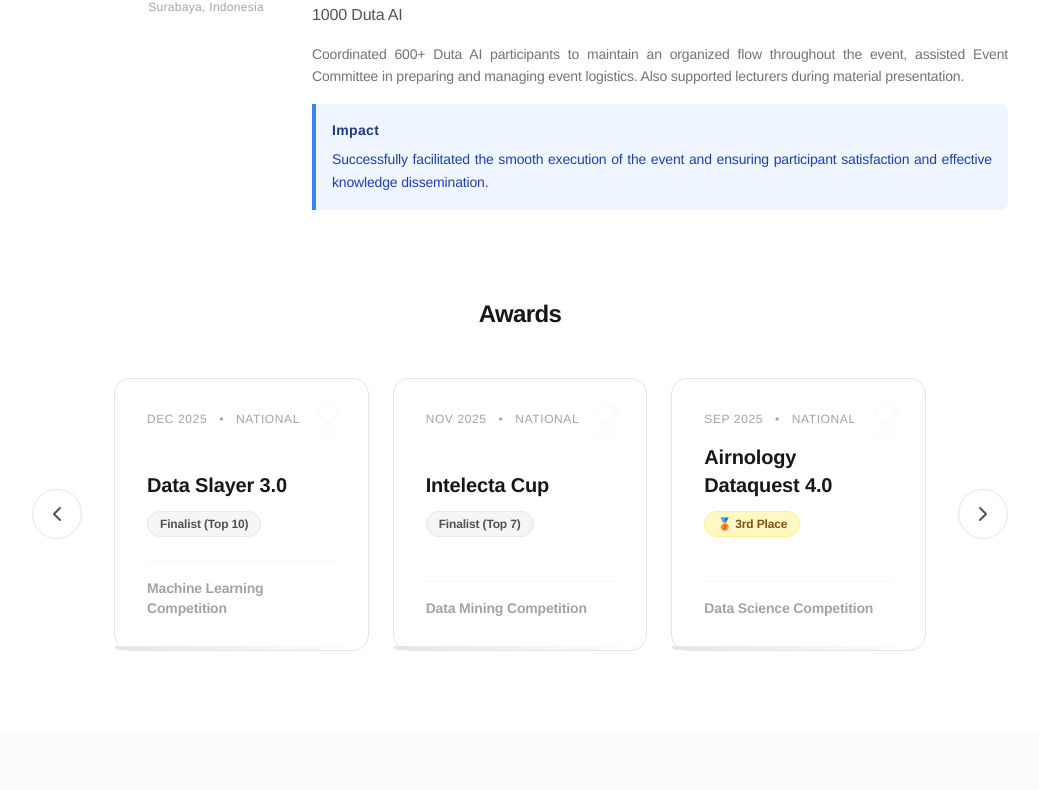
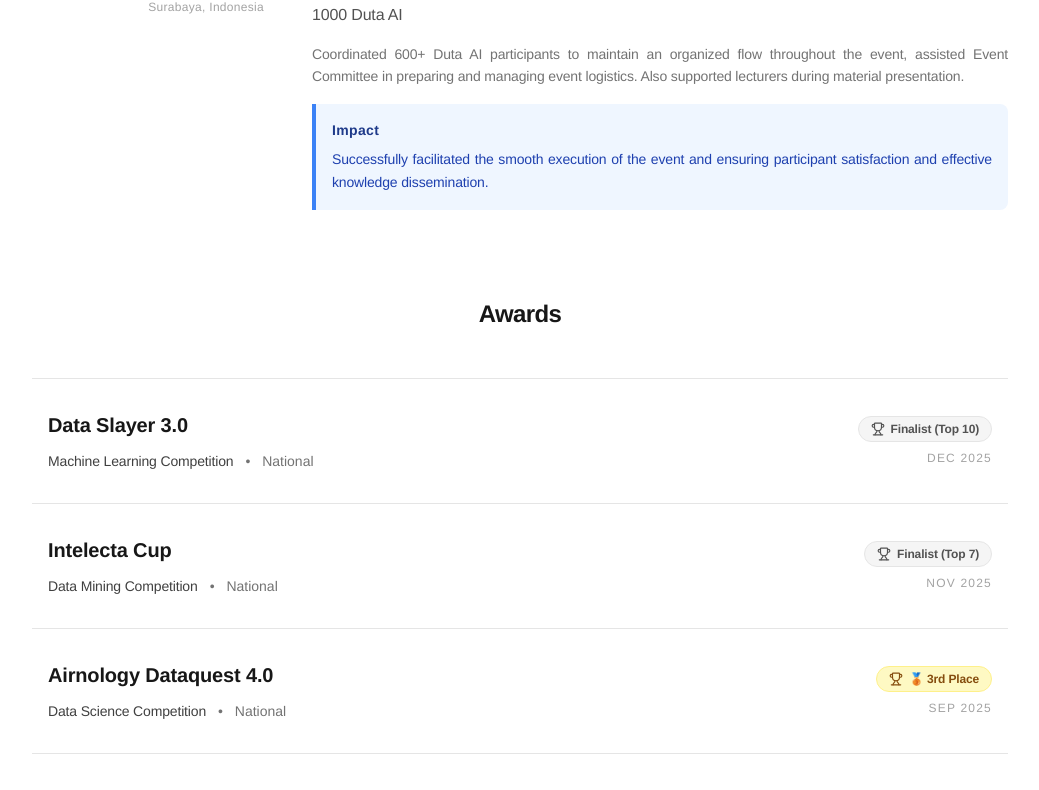
Before and after one commit to abidalfrz/portfolio, a React (Vite) app: page / in a window 1280 px wide. Shown: the part 3263-4053 px from the top of the page, without its empty margins (120-1159 px from the left). Built offline with nearby package versions, Linux system fonts and the light colour scheme.

Commit message:
fix: fix sections

```diff
--- a/src/sections/Experience.jsx
+++ b/src/sections/Experience.jsx
@@ -96,80 +96,47 @@
         </div>
       }
 
-      <div>
-        <h2 className="font-semibold text-2xl md:text-3l font-light text-center mb-12 text-primary dark:text-white tracking-tight">
-          Awards
-        </h2>
+      {ACHIEVEMENTS.length > 0 && (
+        <div>
+          <h2 className="font-semibold text-2xl md:text-3lg font-light text-center mb-12 text-primary dark:text-white tracking-tight">
+            Awards
+          </h2>
 
-        <div className="flex items-center gap-4 md:gap-8">
-
-          <button
-            onClick={prevSlide}
-            className="hidden md:flex shrink-0 p-3 rounded-full bg-white dark:bg-neutral-900 border border-neutral-200 dark:border-neutral-800 text-neutral-600 dark:text-neutral-400 hover:bg-primary dark:hover:bg-white hover:text-white dark:hover:text-primary hover:border-primary transition-all duration-300 z-10"
-            aria-label="Previous Award"
-          >
-            <ChevronLeft size={24} />
-          </button>
-
-          <div className="flex-1 grid md:grid-cols-2 lg:grid-cols-3 gap-6">
-            {visibleAwards.map((award, idx) => (
+          <div className="flex flex-col border-t border-neutral-200 dark:border-neutral-800">
+            {ACHIEVEMENTS.map((award, idx) => (
               <div
                 key={`${award.title}-${idx}`}
-                className="group relative bg-white dark:bg-neutral-900 border border-neutral-200 dark:border-neutral-800 p-8 rounded-2xl hover:border-neutral-400 dark:hover:border-neutral-600 hover:shadow-xl dark:hover:shadow-neutral-900/50 transition-all duration-300 ease-in-out hover:-translate-y-1 h-full flex flex-col"
+                className="group relative flex flex-col md:flex-row md:items-center justify-between border-b border-neutral-200 dark:border-neutral-800 py-6 md:py-8 px-4 transition-all duration-300 hover:bg-neutral-50 dark:hover:bg-neutral-900/50"
               >
-                <div className="absolute top-6 right-6 text-neutral-50 dark:text-neutral-800 group-hover:text-neutral-100 dark:group-hover:text-neutral-700 transition-colors duration-300">
-                  <Trophy size={32} strokeWidth={1} />
-                </div>
 
-                <div className="flex items-center gap-3 text-xs font-medium text-neutral-400 dark:text-neutral-500 uppercase tracking-wider mb-4 relative z-10">
-                  <span>{award.date}</span>
-                  <span>•</span>
-                  <span>{award.scale}</span>
-                </div>
-
-                <div className="relative z-10 mb-auto">
-                  <h3 className="text-xl font-bold text-primary dark:text-white group-hover:text-black dark:group-hover:text-white transition-colors mb-3 min-h-[3.5rem] flex items-end">
+                <div className="flex-1 mb-4 md:mb-0 pr-0 md:pr-6">
+                  <h3 className="text-lg md:text-xl font-bold text-primary dark:text-white group-hover:text-black dark:group-hover:text-gray-300 transition-colors leading-snug">
                     {award.title}
                   </h3>
-
-                  <div className="mb-4">
-                    <span className={`inline-flex items-center gap-1.5 px-3 py-1 rounded-full text-xs font-semibold border ${award.rank.includes('Finalist') ? 'bg-neutral-100 dark:bg-neutral-800 text-neutral-600 dark:text-neutral-300 border-neutral-200 dark:border-neutral-700' : 'bg-yellow-100 dark:bg-yellow-900/30 text-yellow-800 dark:text-yellow-200 border-yellow-200 dark:border-yellow-700'}`}>
-                      {award.rank}
+                  <div className="flex flex-wrap items-center gap-2 md:gap-3 mt-3 text-xs md:text-sm text-neutral-500 dark:text-neutral-400">
+                    <span className="font-medium text-neutral-700 dark:text-neutral-300">{award.type}</span>
+                    <span className="hidden md:inline">•</span>
+                    <span className="bg-neutral-100 dark:bg-neutral-800 px-2 py-0.5 rounded md:bg-transparent md:p-0 md:border-none uppercase md:normal-case tracking-wider md:tracking-normal text-[10px] md:text-sm">
+                      {award.scale}
                     </span>
                   </div>
                 </div>
 
-                <div className="relative z-10 mt-2 border-t border-neutral-100 dark:border-neutral-800 pt-4">
-                    <div className="text-sm font-semibold text-neutral-400 dark:text-neutral-500">
-                      {award.type}
-                    </div>
+                <div className="shrink-0 flex flex-row md:flex-col items-center md:items-end justify-between md:justify-center gap-3 md:gap-2">
+                  <span className={`inline-flex items-center gap-1.5 px-3 py-1 rounded-full text-xs font-bold border ${award.rank.includes('Finalist') ? 'bg-neutral-100 dark:bg-neutral-800 text-neutral-600 dark:text-neutral-300 border-neutral-200 dark:border-neutral-700' : 'bg-yellow-100 dark:bg-yellow-900/30 text-yellow-800 dark:text-yellow-200 border-yellow-200 dark:border-yellow-700'}`}>
+                    <Trophy size={14} /> {award.rank}
+                  </span>
+                  <span className="text-xs font-medium text-neutral-400 dark:text-neutral-500 uppercase tracking-widest">
+                    {award.date}
+                  </span>
                 </div>
 
-                <div className="absolute bottom-0 left-0 w-full h-1 bg-gradient-to-r from-neutral-200 to-transparent group-hover:from-primary group-hover:to-neutral-400 transition-all duration-300 rounded-b-2xl dark:from-neutral-800 dark:group-hover:from-white dark:group-hover:to-neutral-600"></div>
+                <div className="absolute left-0 top-0 h-full w-1 bg-transparent group-hover:bg-primary dark:group-hover:bg-white transition-colors duration-300"></div>
               </div>
             ))}
           </div>
-
-          <button
-            onClick={nextSlide}
-            className="hidden md:flex shrink-0 p-3 rounded-full bg-white dark:bg-neutral-900 border border-neutral-200 dark:border-neutral-800 text-neutral-600 dark:text-neutral-400 hover:bg-primary dark:hover:bg-white hover:text-white dark:hover:text-primary hover:border-primary transition-all duration-300 z-10"
-            aria-label="Next Award"
-          >
-            <ChevronRight size={24} />
-          </button>
-
         </div>
-
-        <div className="md:hidden flex justify-center gap-6 mt-8">
-          <button onClick={prevSlide} className="p-3 rounded-full border border-neutral-200 dark:border-neutral-800 text-neutral-600 dark:text-neutral-400 hover:bg-primary dark:hover:bg-white hover:text-white transition-all">
-            <ChevronLeft size={24} />
-          </button>
-          <button onClick={nextSlide} className="p-3 rounded-full border border-neutral-200 dark:border-neutral-800 text-neutral-600 dark:text-neutral-400 hover:bg-primary dark:hover:bg-white hover:text-white transition-all">
-            <ChevronRight size={24} />
-          </button>
-        </div>
-
-      </div>
+      )}
 
     </section>
   );
--- a/src/sections/Writes.jsx
+++ b/src/sections/Writes.jsx
@@ -44,7 +44,7 @@
       <div className="max-w-4xl mx-auto px-6">
 
         <div className="mb-12">
-          <h2 className="font-semibold text-2xl md:text-3xl text-primary dark:text-white text-center tracking-tight mb-4">
+          <h2 className="font-semibold text-2xl md:text-3l text-primary dark:text-white text-center tracking-tight mb-4">
             Featured Writes
           </h2>
           <h3 className="text-center text-secondary dark:text-neutral-400 max-w-2xl mx-auto">
```
